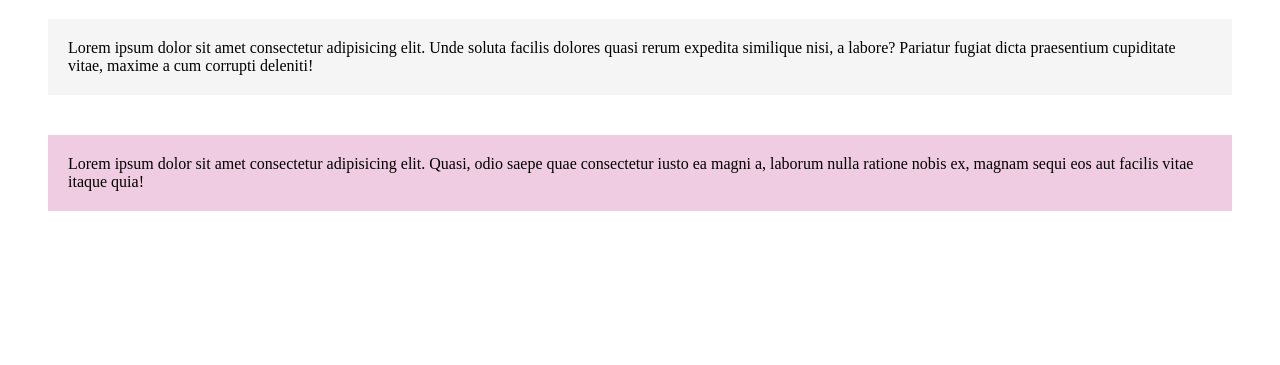
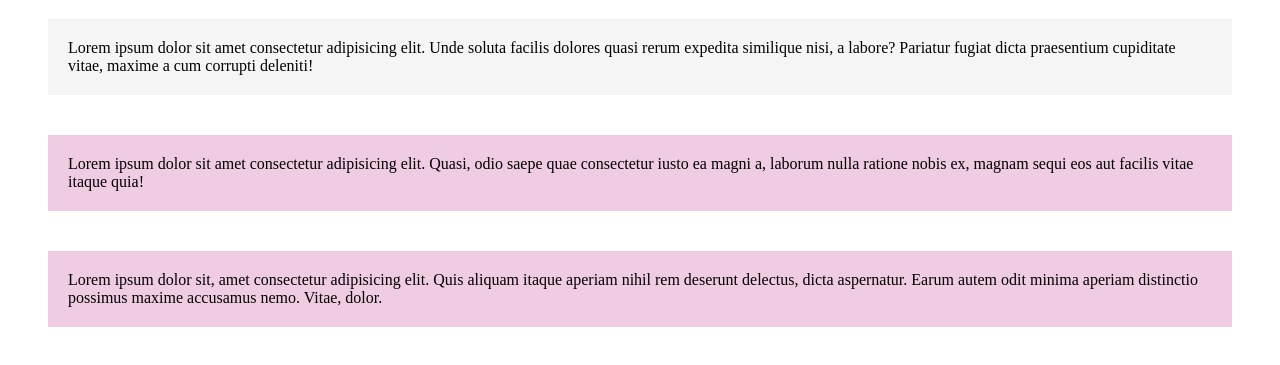
Before and after one commit to MarcelloAlves22/aula-paragrafo, a plain HTML site: page index.html in a window 1280 px wide. Shown: the part 79-444 px from the top of the page. Drawn offline with Linux system fonts and the light colour scheme.

Commit message:
foi adicionado mais um paragrafo

```diff
--- a/index.html
+++ b/index.html
@@ -13,5 +13,7 @@
     <p class="texto padrao">Lorem ipsum dolor sit amet consectetur adipisicing elit. Unde soluta facilis dolores quasi rerum expedita similique nisi, a labore? Pariatur fugiat dicta praesentium cupiditate vitae, maxime a cum corrupti deleniti!</p>
 
     <p class="texto destacado">Lorem ipsum dolor sit amet consectetur adipisicing elit. Quasi, odio saepe quae consectetur iusto ea magni a, laborum nulla ratione nobis ex, magnam sequi eos aut facilis vitae itaque quia!</p>
+
+    <p class="texto destacado">Lorem ipsum dolor sit, amet consectetur adipisicing elit. Quis aliquam itaque aperiam nihil rem deserunt delectus, dicta aspernatur. Earum autem odit minima aperiam distinctio possimus maxime accusamus nemo. Vitae, dolor.</p>
 </body>
 </html>
```
